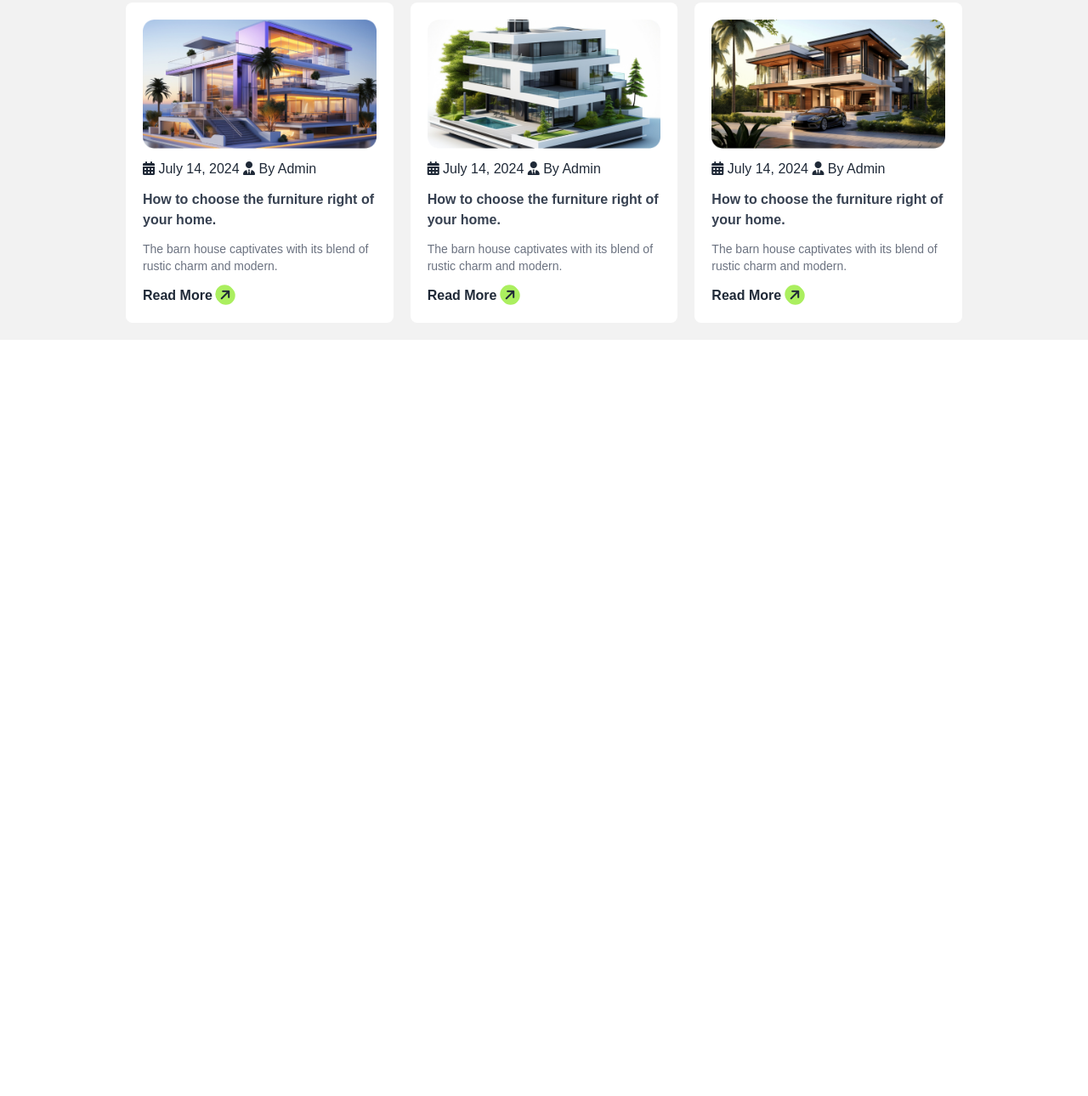
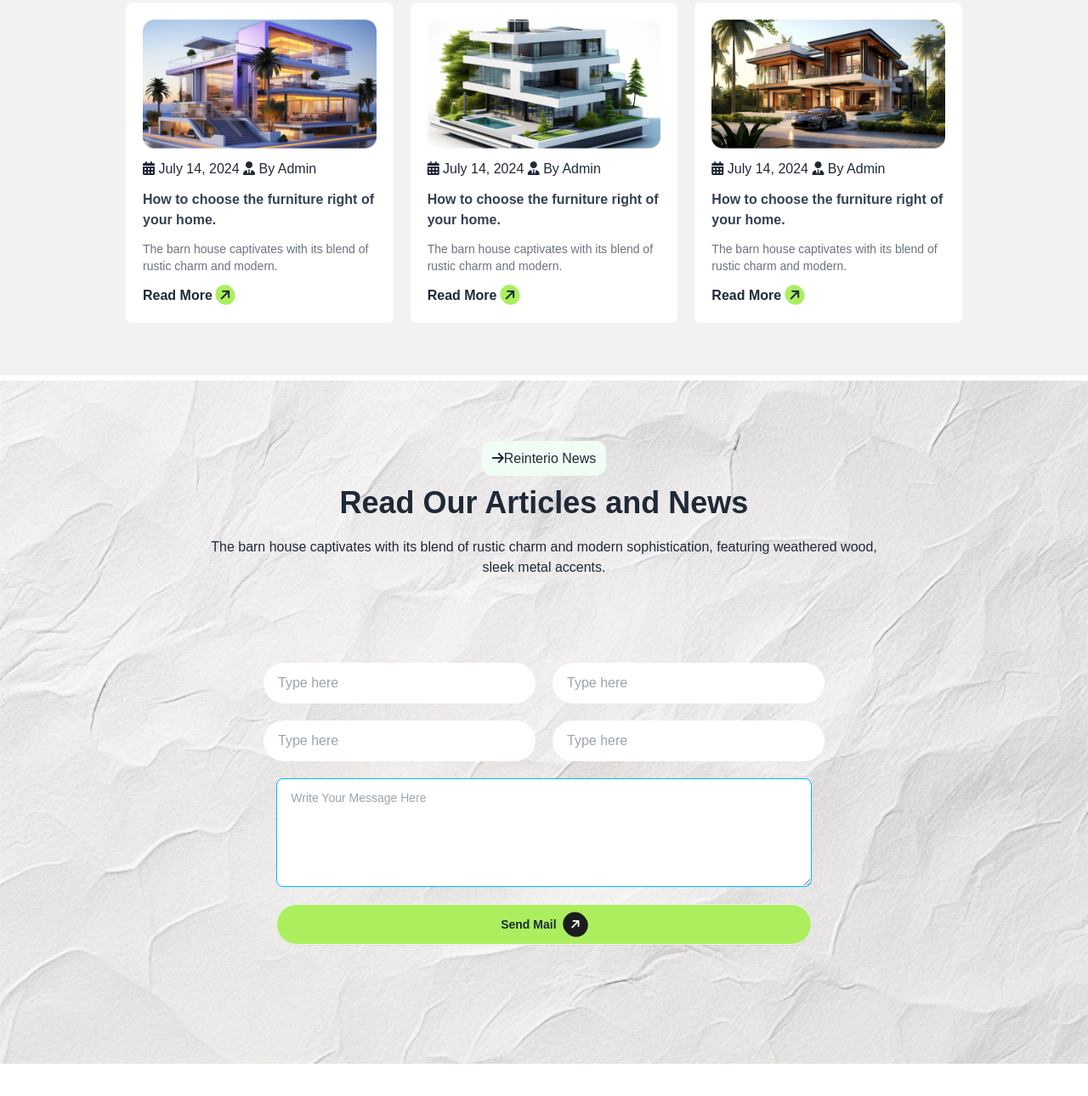
Before and after one commit to Jahid9236/phero-assignment-3, a plain HTML site: page index.html in a window 1280 px wide. Shown: the part 3191-4481 px from the top of the page at 85% size. Before the commit the page ends 3631 px from the top, so only its background shows below. Drawn offline with nearby package versions, Linux system fonts and the light colour scheme.

Commit message:
project sectio done

```diff
--- a/index.html
+++ b/index.html
@@ -21,6 +21,9 @@
               fontFamily: {
                 manrope: ["Manrope", "sans-serif"],
               },
+              backgroundImage: {
+                background: "url('./assets/bg.jpg')",
+              }
             }
           }
         }
@@ -349,9 +352,62 @@
 
          <!-- article section ends here -->
 
+         <hr class="w-full h-2 bg-white">
 
+        <!-- next project section -->
+
+         <section class="bg-background bg-cover bg-center bg-no-repeat ">
+
+          <div class="max-w-screen-lg mx-auto mb-10 p-5">
+
+            <div class="max-w-screen-lg mx-auto my-10 p-5 text-center">
+              <p ><span class="p-3 bg-green-50 rounded-xl"><i class="fa-solid fa-arrow-right"></i>Reinterio News</span></p>
+              <h2 class="text-3xl lg:text-4xl font-bold my-5">Read Our Articles and News</h2>
+              <p class="lg:w-5/6 mx-auto">The barn house captivates with its blend of rustic charm and modern sophistication, featuring weathered wood, sleek metal accents.</p>
+            </div>
+
+            <div class="mx-auto space-y-5 px-5 py-10">
+              <div class="flex gap-5 mx-auto text-center items-center justify-center">
+                <input
+                  type="text"
+                  placeholder="Type here"
+                  class="input rounded-full w-full max-w-xs" />
+                  <input
+                  type="text"
+                  placeholder="Type here"
+                  class="input rounded-full w-full max-w-xs" />
+              </div>
+
+              <div class="flex gap-5 mx-auto text-center items-center justify-center">
+                <input
+                  type="text"
+                  placeholder="Type here"
+                  class="input rounded-full w-full max-w-xs" />
+                  <input
+                  type="text"
+                  placeholder="Type here"
+                  class="input rounded-full w-full max-w-xs" />
+              </div>
+
+              <div class=" flex justify-center h-32 mx-auto">
+                <textarea class="textarea textarea-info w-full lg:w-4/6" placeholder="Write Your Message Here"></textarea>
+              </div>
+
+              <div class=" flex justify-center h-32 mx-auto">
+                <a class="btn bg-primary rounded-full w-full lg:w-4/6">Send Mail<i class="fa-solid fa-arrow-right -rotate-45 bg-secondary rounded-full p-2 text-white"></i></a>
+              </div>
+
+            </div>
+
+          </div>
+
+         </section>
+
+        <!-- next project section ends -->
 
     </main>
 
+
+
 </body>
 </html>
```
